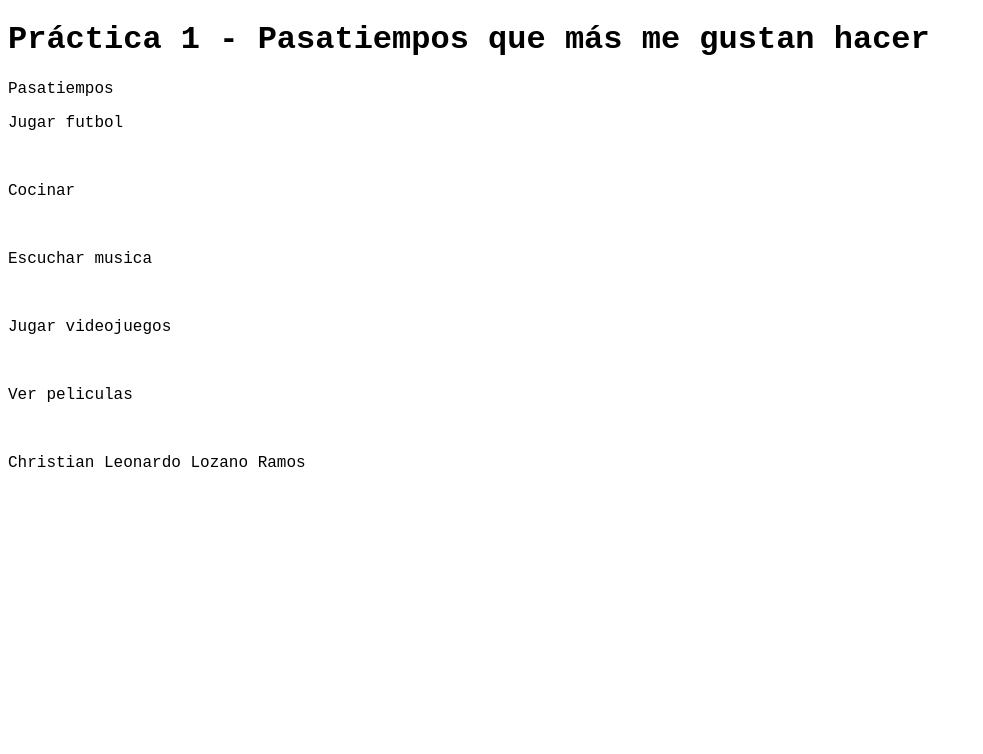
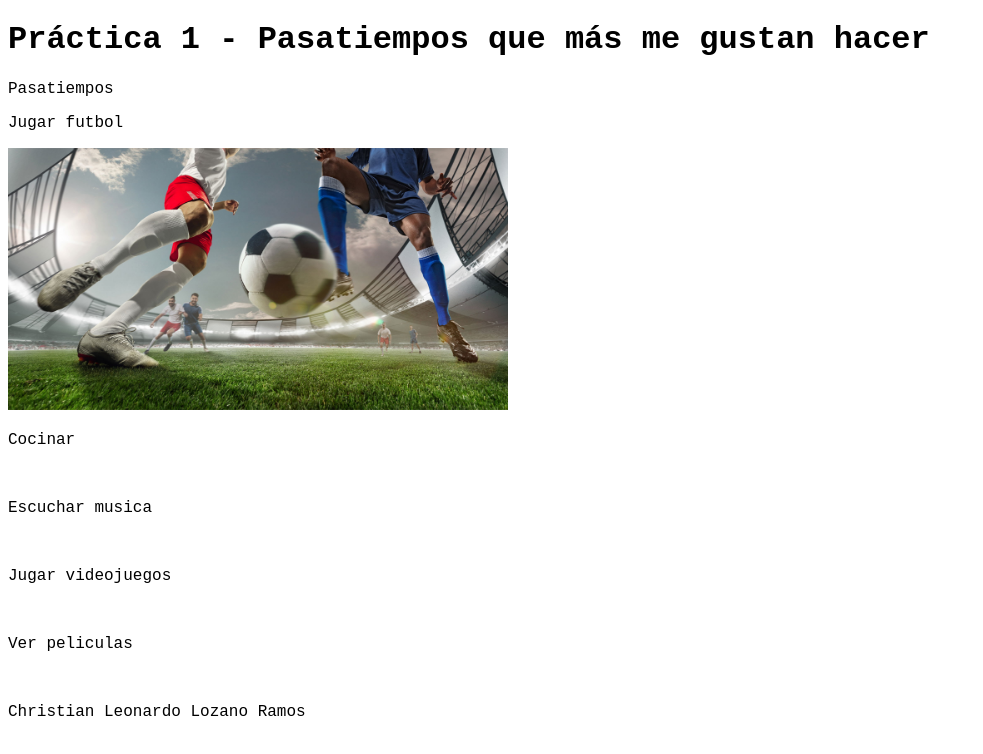
Before and after one commit to chrischupapi/pasatiempos, a plain HTML site: page index.html in a window 1280 px wide. Shown: the whole page, without its empty margins (0-983 px from the left). Drawn offline with Linux system fonts and the light colour scheme.

Commit message:
futbol agregado

```diff
--- a/estilo.css
+++ b/estilo.css
@@ -2,3 +2,8 @@ body {
     font-family: 'Courier New', Courier, monospace;
     text-align: justify;
 }
+
+img {
+    max-width: 500px;
+    align-content: center;
+}
--- a/index.html
+++ b/index.html
@@ -17,7 +17,7 @@
         <main>
             <article>
                 <p>Jugar futbol</p>
-                <img src="" alt="">
+                <img src="img/futbol.jpg" alt="">
                 <p>Cocinar</p>
                 <img src="" alt="">
                 <p>Escuchar musica</p>
```
Also changed, not shown: img/futbol.jpg (added).
